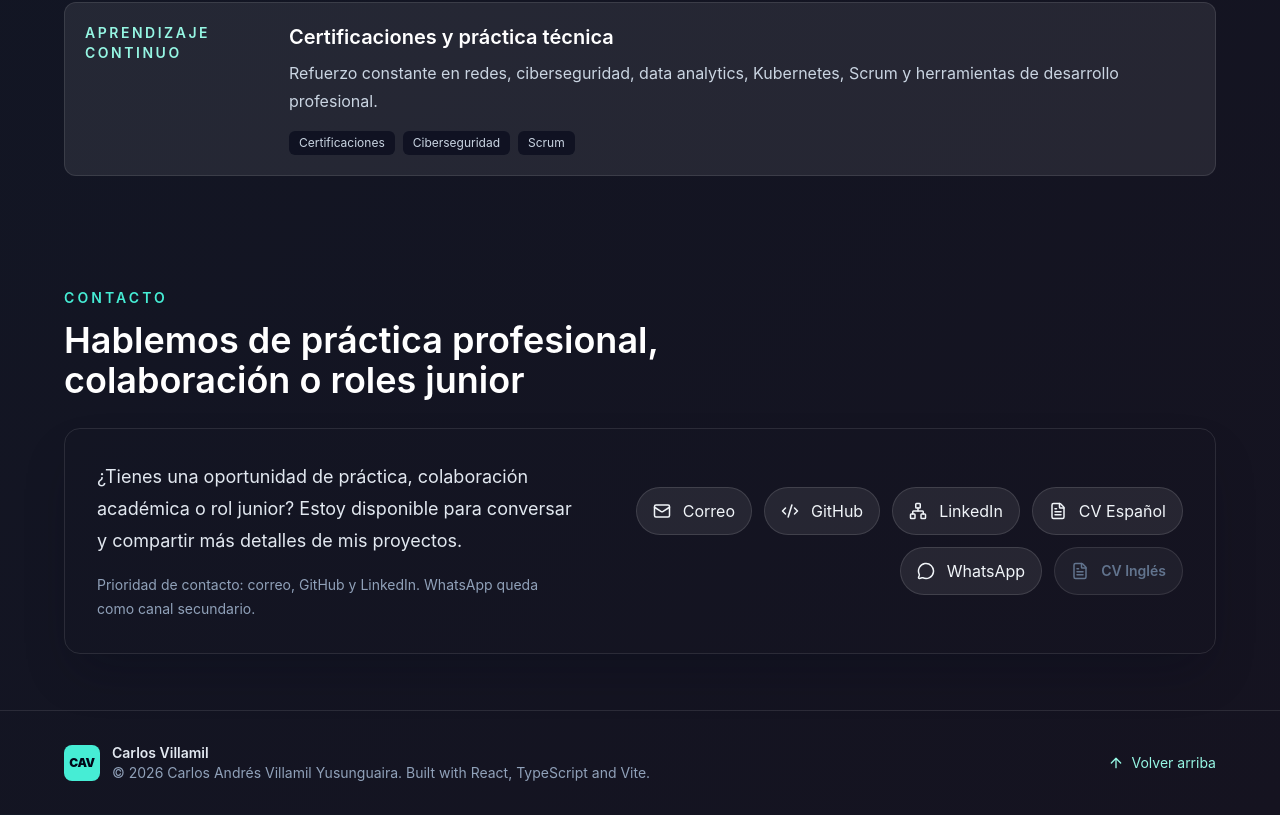
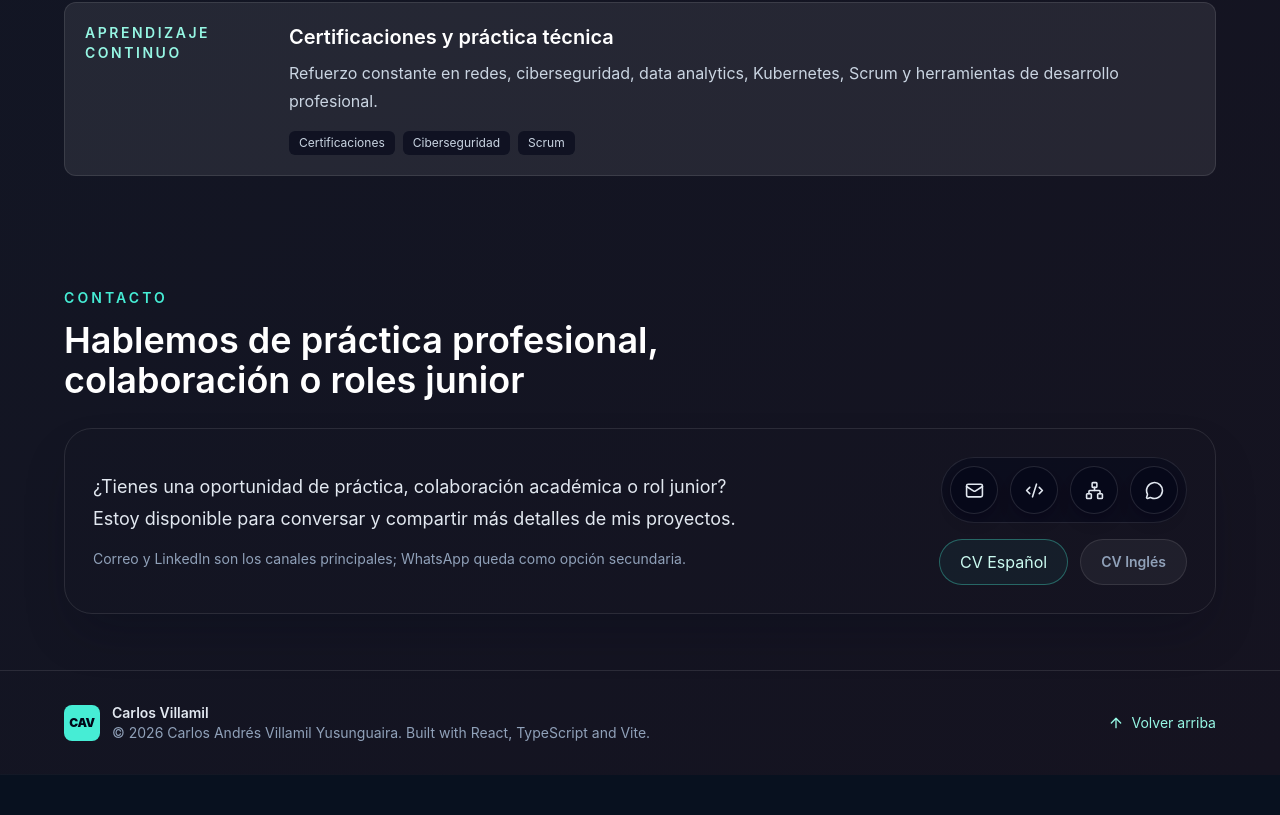
Before and after one commit to pilo77/carlos-villamil-portfolio, a React (Vite) app: page / in a window 1280 px wide. Shown: the part 5478-6293 px from the top of the page. After the commit the page ends 6253 px from the top, so only its background shows below. Built offline with nearby package versions, Linux system fonts and the light colour scheme.

Commit message:
style(contact): create compact contact action dock

```diff
--- a/src/components/sections/Contact.tsx
+++ b/src/components/sections/Contact.tsx
@@ -1,8 +1,9 @@
 import { Code2, FileText, Mail, MessageCircle, Network } from 'lucide-react'
 import type { ContactIconName, ContactLink } from '../../types'
 import { contactLinks } from '../../data/profile'
-import { getSafeAnchorProps } from '../../utils/links'
+import { ActionButton } from '../ui/ActionButton'
 import { Section } from '../ui/Section'
+import { SocialIconButton } from '../ui/SocialIconButton'
 
 const iconByName: Record<ContactIconName, typeof Code2> = {
   file: FileText,
@@ -12,44 +13,34 @@ const iconByName: Record<ContactIconName, typeof Code2> = {
   whatsapp: MessageCircle,
 }
 
-const priority = ['Correo', 'GitHub', 'LinkedIn', 'CV Español', 'WhatsApp', 'CV Inglés']
+const dockLabels = ['Correo', 'GitHub', 'LinkedIn', 'WhatsApp']
 
-function ContactAction({ link }: { link: ContactLink }) {
+function getContactLink(label: string) {
+  return contactLinks.find((link) => link.label === label)
+}
+
+function ContactDockButton({ link }: { link: ContactLink }) {
   const Icon = iconByName[link.icon]
-  const href = link.href
-  const isDisabled = link.status === 'pending' || link.status === 'disabled' || !href
-  const baseClass =
-    'inline-flex min-h-12 items-center gap-3 rounded-full border px-4 py-2 text-sm font-semibold transition'
-
-  if (isDisabled) {
-    return (
-      <span
-        aria-disabled="true"
-        className={`${baseClass} cursor-not-allowed border-white/10 bg-white/5 text-slate-500`}
-        title={link.note}
-      >
-        <Icon size={18} aria-hidden="true" />
-        {link.label}
-      </span>
-    )
-  }
+  const isDisabled = link.status === 'pending' || link.status === 'disabled' || !link.href
 
   return (
-    <a
-      className={`${baseClass} border-white/12 bg-white/8 text-slate-100 hover:border-teal-300/60 hover:bg-teal-300/10 hover:text-teal-100`}
-      href={href}
-      {...getSafeAnchorProps(href, link.newTab)}
-    >
-      <Icon size={18} aria-hidden="true" />
-      {link.label}
-    </a>
+    <SocialIconButton
+      disabled={isDisabled}
+      href={link.href}
+      icon={Icon}
+      label={link.label}
+      newTab={link.newTab}
+      note={link.note}
+    />
   )
 }
 
 export function Contact() {
-  const orderedLinks = [...contactLinks].sort(
-    (a, b) => priority.indexOf(a.label) - priority.indexOf(b.label),
-  )
+  const dockLinks = dockLabels
+    .map((label) => getContactLink(label))
+    .filter((link): link is ContactLink => Boolean(link))
+  const cvSpanish = getContactLink('CV Español')
+  const cvEnglish = getContactLink('CV Inglés')
 
   return (
     <Section
@@ -57,23 +48,43 @@ export function Contact() {
       eyebrow="Contacto"
       title="Hablemos de práctica profesional, colaboración o roles junior"
     >
-      <div className="rounded-2xl border border-white/10 bg-[linear-gradient(135deg,rgba(20,184,166,0.1),rgba(59,130,246,0.07)),rgba(15,23,42,0.78)] p-6 shadow-2xl shadow-slate-950/25 sm:p-8">
-        <div className="grid gap-7 lg:grid-cols-[0.9fr_1.1fr] lg:items-center">
+      <div className="overflow-hidden rounded-[1.75rem] border border-white/10 bg-[linear-gradient(135deg,rgba(20,184,166,0.1),rgba(59,130,246,0.07)),rgba(15,23,42,0.76)] p-5 shadow-2xl shadow-slate-950/25 sm:p-7">
+        <div className="grid gap-7 lg:grid-cols-[minmax(0,1fr)_auto] lg:items-center">
           <div>
-            <p className="max-w-2xl text-lg leading-8 text-slate-200">
+            <p className="max-w-2xl text-base leading-8 text-slate-200 sm:text-lg">
               ¿Tienes una oportunidad de práctica, colaboración académica o rol junior? Estoy
               disponible para conversar y compartir más detalles de mis proyectos.
             </p>
-            <p className="mt-4 text-sm leading-6 text-slate-400">
-              Prioridad de contacto: correo, GitHub y LinkedIn. WhatsApp queda como canal
-              secundario.
+            <p className="mt-3 text-sm leading-6 text-slate-400">
+              Correo y LinkedIn son los canales principales; WhatsApp queda como opción secundaria.
             </p>
           </div>
 
-          <div className="flex flex-wrap gap-3 lg:justify-end">
-            {orderedLinks.map((link) => (
-              <ContactAction key={link.label} link={link} />
-            ))}
+          <div className="flex flex-col gap-4 lg:items-end">
+            <div className="flex flex-wrap gap-3 rounded-full border border-white/10 bg-slate-950/42 p-2">
+              {dockLinks.map((link) => (
+                <ContactDockButton key={link.label} link={link} />
+              ))}
+            </div>
+
+            <div className="flex flex-wrap gap-3">
+              {cvSpanish ? (
+                <ActionButton
+                  href={cvSpanish.href}
+                  label="CV Español"
+                  newTab={cvSpanish.newTab}
+                  variant="outline"
+                />
+              ) : null}
+              {cvEnglish ? (
+                <ActionButton
+                  label="CV Inglés"
+                  note={cvEnglish.note}
+                  status={cvEnglish.status}
+                  variant="ghost"
+                />
+              ) : null}
+            </div>
           </div>
         </div>
       </div>
```
